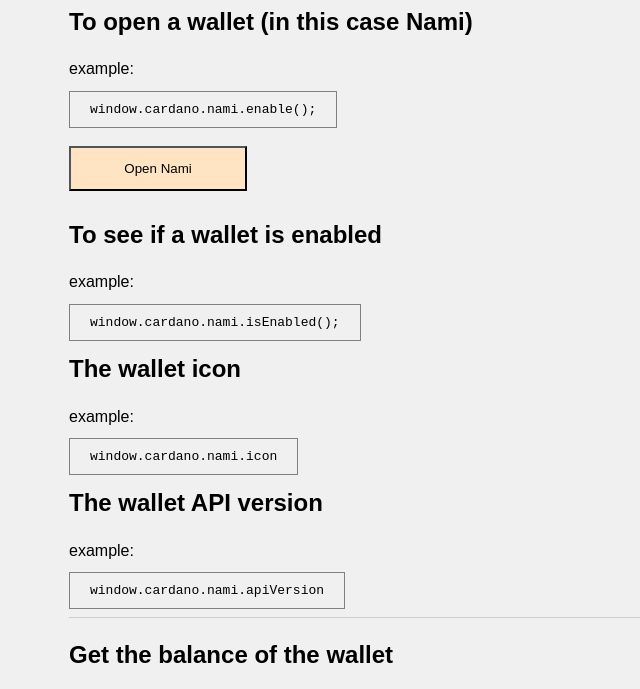
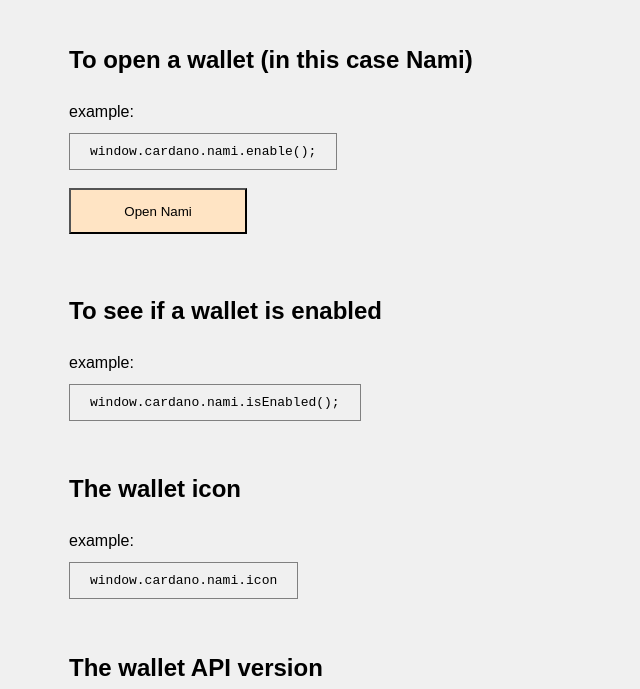
Before and after one commit to howsplendid/Cardano-CIP30-Compendium, a website: page index.html in a window 1280 px wide. Shown: the part 83-772 px from the top of the page, without its empty margins (251-891 px from the left). Drawn offline with Linux system fonts and the light colour scheme.

Commit message:
Readme update and more content added

```diff
--- a/index.html
+++ b/index.html
@@ -27,7 +27,6 @@
             <p>example:</p>
             <code>window.cardano.nami.apiVersion</code>
         </section>
-        <hr />
         <section>
             <h2>Get the balance of the wallet</h2>
             <p>example:</p>
--- a/style.css
+++ b/style.css
@@ -59,8 +59,8 @@
     display: block;
     height: 1px;
     border: 0;
-    border-top: 1px solid #ccc;
-    margin: 1em 0;
+    border-top: 1px solid #aaaaaa;
+    margin: 2.5em 0 1em;
     padding: 0;
     clear: both;
 }
@@ -211,3 +211,13 @@
 q {
     font-style: italic;
 }
+
+
+/**
+ * Typography
+ *
+ */
+
+h2 {
+    margin: 2.5em 0 1em;
+}
```
Also changed, not shown: README.md.
